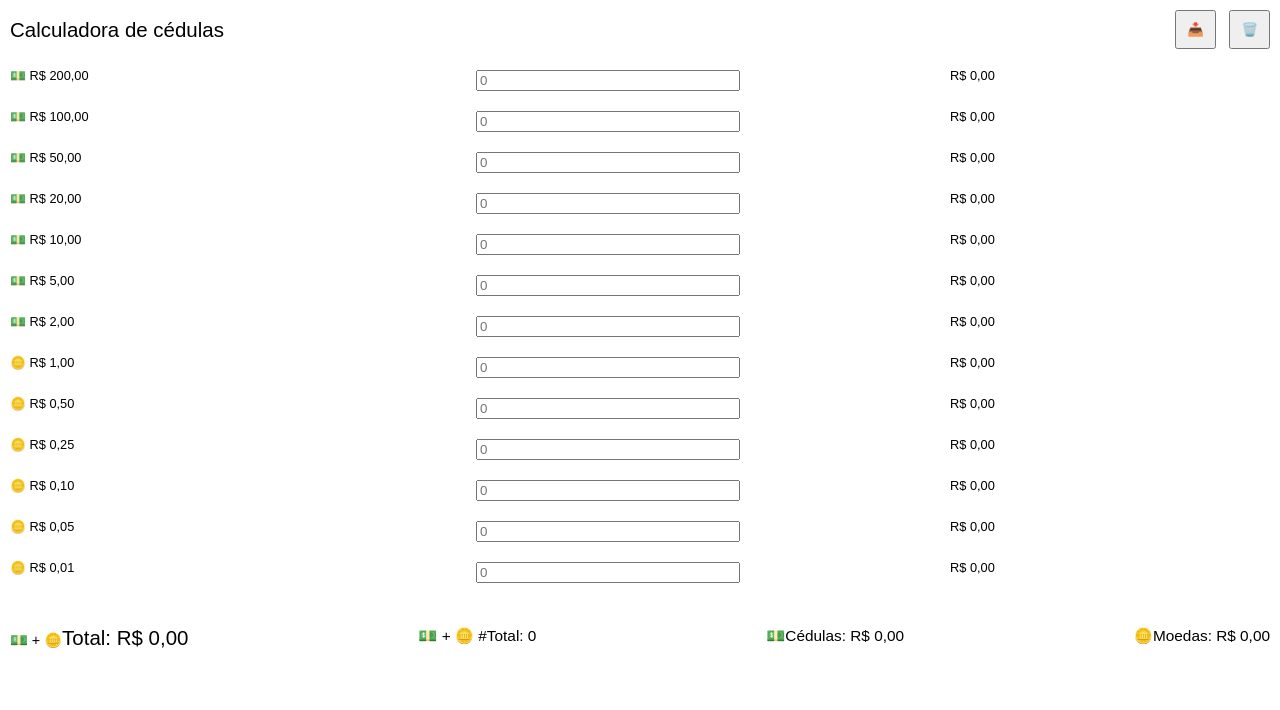
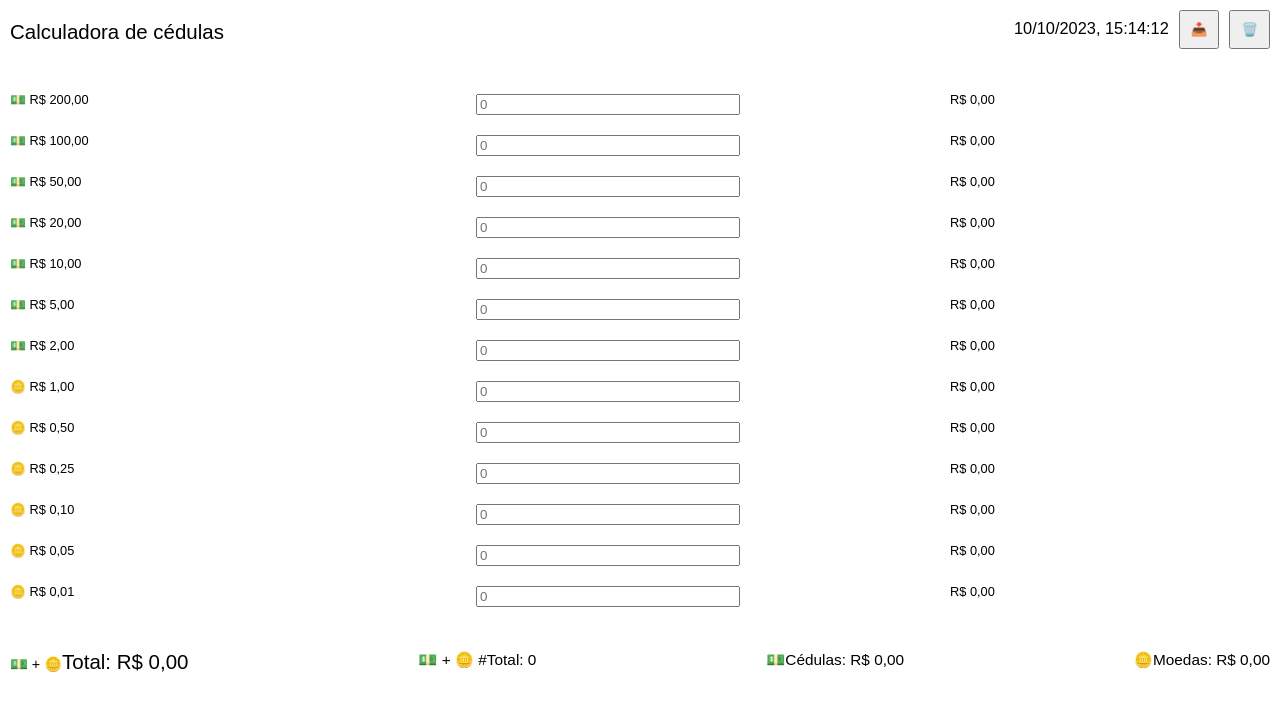
Before and after one commit to carloshatus/calculate-bills, a SvelteKit app: page / in a window 1280 px wide. Shown: the top 710 px of the page. Built offline with nearby package versions, Linux system fonts and the light colour scheme.

Commit message:
feat: add time

```diff
--- a/src/routes/+page.svelte
+++ b/src/routes/+page.svelte
@@ -13,6 +13,8 @@
 
 	let bills: Bill[] = [];
 	reset();
+	let currentDate = '';
+	setInterval(refreshTime, 1000);
 
 	let inputs: HTMLInputElement[] = [];
 
@@ -27,6 +29,10 @@
 		(sum, { type, total }) => (sum += type === BillTypes.BILL ? total : 0),
 		0
 	);
+
+	function refreshTime() {
+		currentDate = new Date().toLocaleString('pt-BR');
+	}
 
 	function reset() {
 		bills = [
@@ -68,8 +74,9 @@
 </script>
 
 <header class="container">
-	<h1>Calculadora de cédulas</h1>
-	<div>
+	<input type="text" class="name-page" name="name-page" placeholder="Calculadora de cédulas" />
+	<div class="container">
+		<h1>{currentDate}</h1>
 		<button
 			class="noprint"
 			title="Imprimir"
@@ -90,23 +97,24 @@
 		</button>
 	</div>
 </header>
+<div class="container" />
 {#each bills as bill, i}
 	<div class="container">
-		<label class="value" for="bill-quantity">
+		<label class="value" for={`bill-quantity-${i}`}>
 			<i>{bill.type === BillTypes.COIN ? '🪙' : '💵'}</i>
 			{parseToCurrency(bill.value)}
 		</label>
 		<input
 			type="number"
 			name="bill-quantity"
-			id="bill-quantity"
+			id={`bill-quantity-${i}`}
 			placeholder="0"
 			bind:value={bill.quantity}
 			bind:this={inputs[i]}
 			on:change={() => (bill.total = (bill.quantity || 0) * bill.value)}
 			on:keydown={(e) => goToNext(e, i)}
 		/>
-		<label class="total-label" for="bill-quantity">{parseToCurrency(bill.total)}</label>
+		<label class="total-label" for={`bill-quantity-${i}`}>{parseToCurrency(bill.total)}</label>
 	</div>
 {/each}
 <div class="container total">
@@ -160,15 +168,35 @@
 		margin-bottom: 15px;
 	}
 
-	header h1 {
+	header h1,
+	.name-page {
 		font-family: sans-serif;
 		padding: 10px 0px;
 		font-size: 1.6em;
 	}
 
+	.name-page {
+		border: none;
+		width: 40vw;
+	}
+
+	.name-page::placeholder {
+		color: black;
+		opacity: 1; /* Firefox */
+	}
+
+	.name-page::-ms-input-placeholder {
+		/* Edge 12 -18 */
+		color: black;
+	}
+
 	header button {
 		padding: 10px;
 		margin-left: 10px;
+	}
+
+	header .container {
+		padding: 0px;
 	}
 
 	@media print {
```
